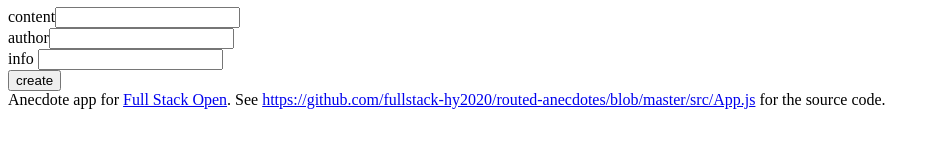
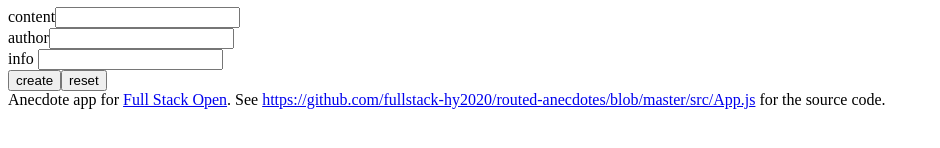
Before and after one commit to Mimi-codes/fullstack, a React (Create React App) app in the folder part_7/routed-anecdotes/: page /create in a window 1280 px wide. Shown: the part 158-306 px from the top of the page, without its empty margins (0-940 px from the left). Built offline with nearby package versions, Linux system fonts and the light colour scheme.

Commit message:
routed anecdotes

```diff
--- a/part_7/routed-anecdotes/src/components/CreateNew.js
+++ b/part_7/routed-anecdotes/src/components/CreateNew.js
@@ -17,10 +17,20 @@ const CreateNew = ({addNew}) => {
       addNew({
         content: content.value,
         author: author.value,
-        info: info.value
+        info: info.value,
+        votes: 0,
     })
       navigate('/')
     }
+
+    const handleReset = (e) => {
+     e.preventDefault()
+     return (
+         content.reset(),
+         author.reset(),
+        info.reset()
+     )
+      }
 
     return (
       <div>
@@ -38,6 +48,7 @@ const CreateNew = ({addNew}) => {
           info <input {...info} />
         </div>
           <button>create</button>
+          <button onClick={handleReset}>reset</button>
            </form>
       </div>
     )
--- a/part_7/routed-anecdotes/src/hooks/index.js
+++ b/part_7/routed-anecdotes/src/hooks/index.js
@@ -6,9 +6,14 @@ export const useField = (type) => {
       setValue(event.target.value)
     }
 
+    const reset = () => {
+        setValue('')
+      }
+
     return {
       type,
       value,
-      onChange
+      onChange,
+      reset
     }
   }
```
